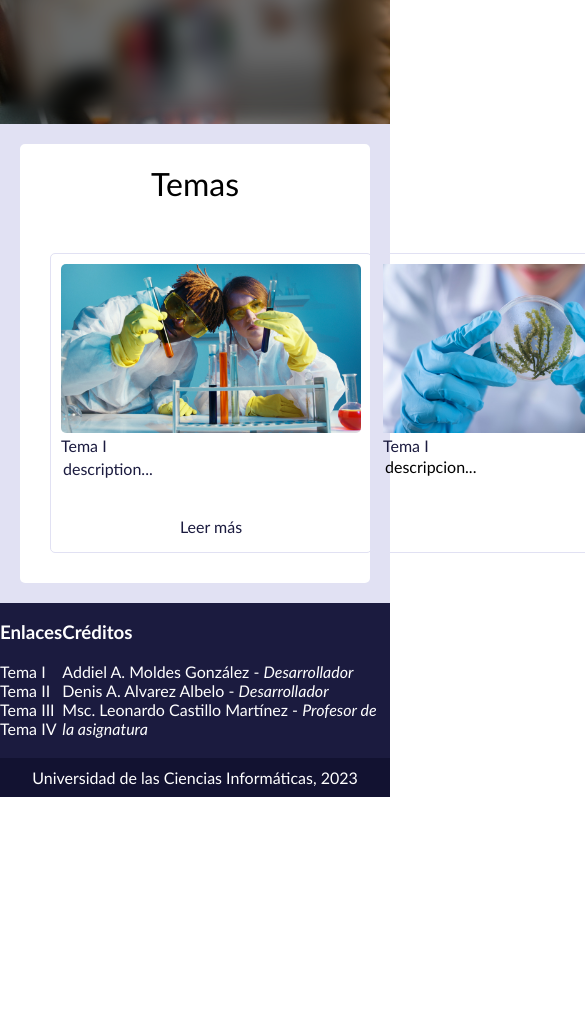
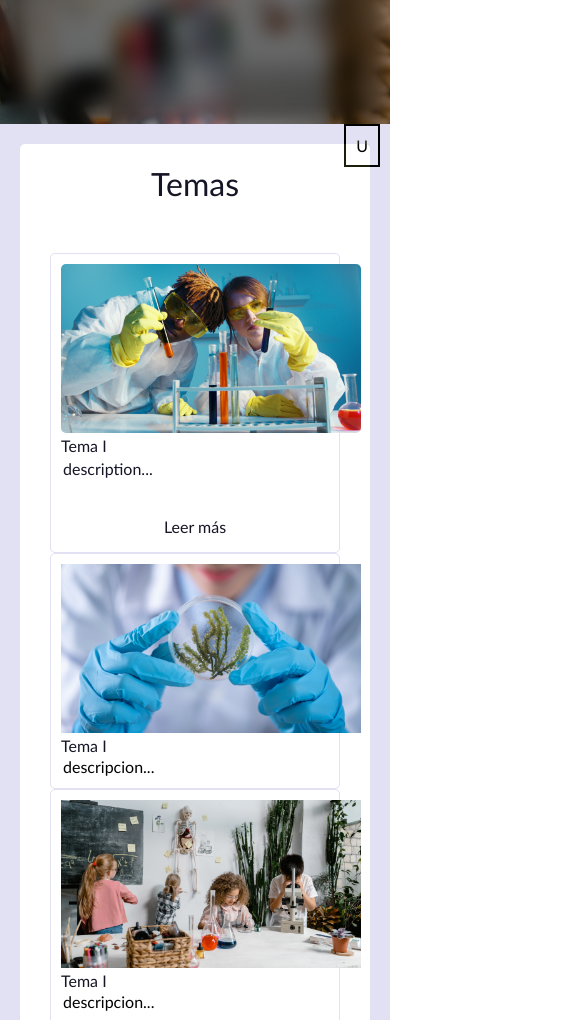
Before and after one commit to addielmoldes/ects, a plain HTML site: page index.html in a window 390 px wide. Shown: the part 720-1740 px from the top of the page, 585 px wide, since content can reach past the window. Before the commit the page ends 1517 px from the top, so only its background shows below. Drawn offline with Linux system fonts and the light colour scheme.

Commit message:
mejorados estilos

```diff
--- a/assets/css/estilos.css
+++ b/assets/css/estilos.css
@@ -1,6 +1,6 @@
 :root {
-    --back_color_1: rgb(18, 18, 49);
-    --back_color_2: rgb(27, 27, 63);
+    --back_color_1: #09091b;
+    --back_color_2: #151526;
     --back_color_3: rgb(225, 225, 243);
 }
 
@@ -20,6 +20,7 @@ a {
 ul {
     list-style: none;
 }
+
 body {
     padding: 0;
     margin: 0;
@@ -30,7 +31,6 @@ body {
 header {
     height: 100vh;
     background-image: url('../images/background_3.jpg');
-    /* background-attachment: fixed; */
     background-repeat: no-repeat;
     background-size: cover;
 
@@ -92,6 +92,7 @@ ul {
     text-align: center;
     font-size: xx-large;
     padding: 20px;
+    color: var(--back_color_2);
 }
 
 .topic-cards {
@@ -139,9 +140,20 @@ ul {
 }
 
 .card-button:hover {
-    color: var(--back_color_1);
+    color: var(--back_color_3);
     transition: .3s ease all;
-    background-color: var(--back_color_3);
+    background-color: var(--back_color_2);
+}
+
+.floating-button {
+    position: sticky;
+    right: 10px;
+    bottom: 10px;
+    float: right;
+    padding: 10px;
+    z-index: 999;
+    border: 2px solid var(--back_color_3);
+    mix-blend-mode: difference;
 }
 
 footer {
@@ -161,12 +173,31 @@ footer {
     flex-direction: column;
 }
 
-.footer-copy{
+.footer-copy {
     text-align: center;
     background-color: var(--back_color_1);
     padding: 10px;
 }
-.footer-copy > a:hover{
+
+.footer-copy>a:hover {
     text-decoration: underline;
     transition: .5s ease all;
 }
+
+@media (max-width: 795px) {
+    .home-title{
+        font-size: 2rem;
+        left:20%;
+        transform: translateX(-10%);
+       }
+    .topic-cards{
+        flex-direction: column;
+    }
+    .footer-container {
+        flex-direction: column;
+        padding-left: 20px;
+        padding-right: 20px;
+        padding-top: 10px;
+        padding-bottom: 10px;
+    }
+}
--- a/index.html
+++ b/index.html
@@ -92,6 +92,7 @@
                     </div>
                 </div>
             </div>
+            <a href="#home" class="floating-button">U</a>
         </main>
         <footer>
             <div class="footer-container">
```
